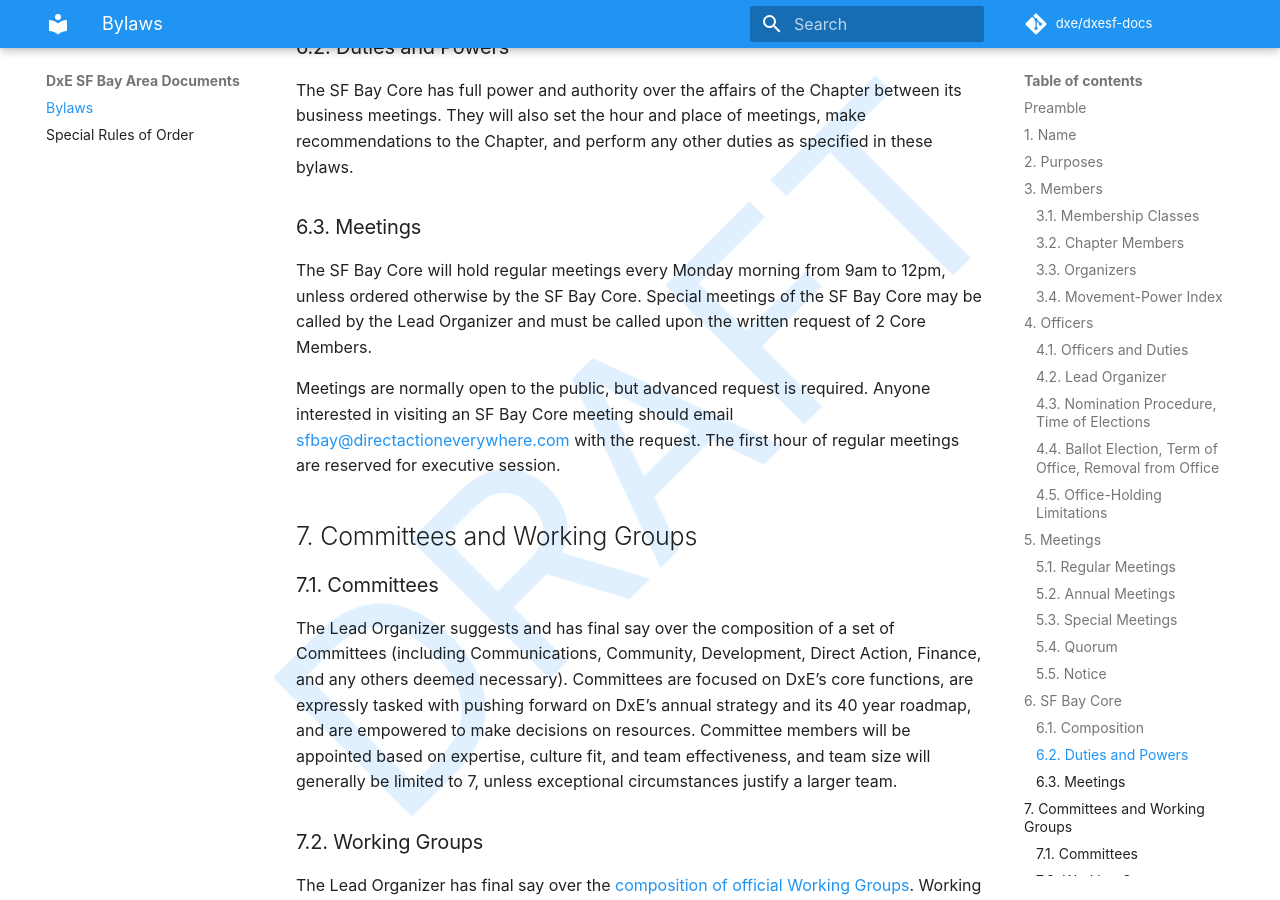
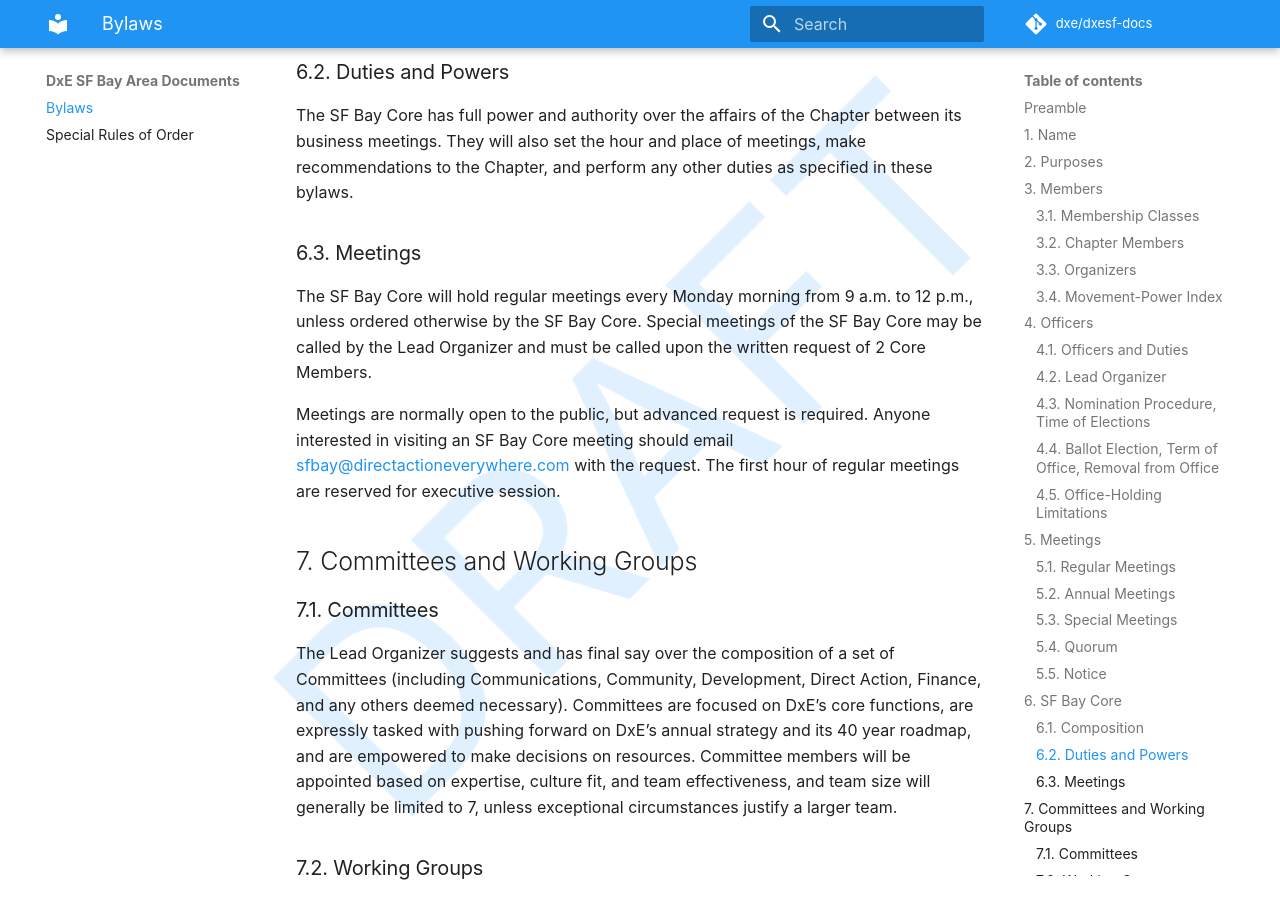
Before and after one commit to dxe/dxesf-docs, an MkDocs documentation site: the page built from docs/index.md, in a window 1280 px wide and 900 px high, scrolled down 3916 px. Built offline with MkDocs 1.6.1 and Material for MkDocs 9.7.7, drawn with Linux system fonts in a browser that asks for light colours; some web fonts are replaced; comment, search, counter and statistics services are not loaded; some of the changed text lies outside the part shown.

Commit message:
use Chicago Manual of Style for time

```diff
--- a/docs/index.md
+++ b/docs/index.md
@@ -120,7 +120,7 @@ They will also set the hour and place of meetings, make recommendations to the C
 
 ### 6.3. Meetings
 
-The SF Bay Core will hold regular meetings every Monday morning from 9am to 12pm, unless ordered otherwise by the SF Bay Core.
+The SF Bay Core will hold regular meetings every Monday morning from 9 a.m. to 12 p.m., unless ordered otherwise by the SF Bay Core.
 Special meetings of the SF Bay Core may be called by the Lead Organizer and must be called upon the written request of 2 Core Members.
 
 Meetings are normally open to the public, but advanced request is required.
```
Also changed, not shown: other parts of docs/index.md (+1 -1 lines).
